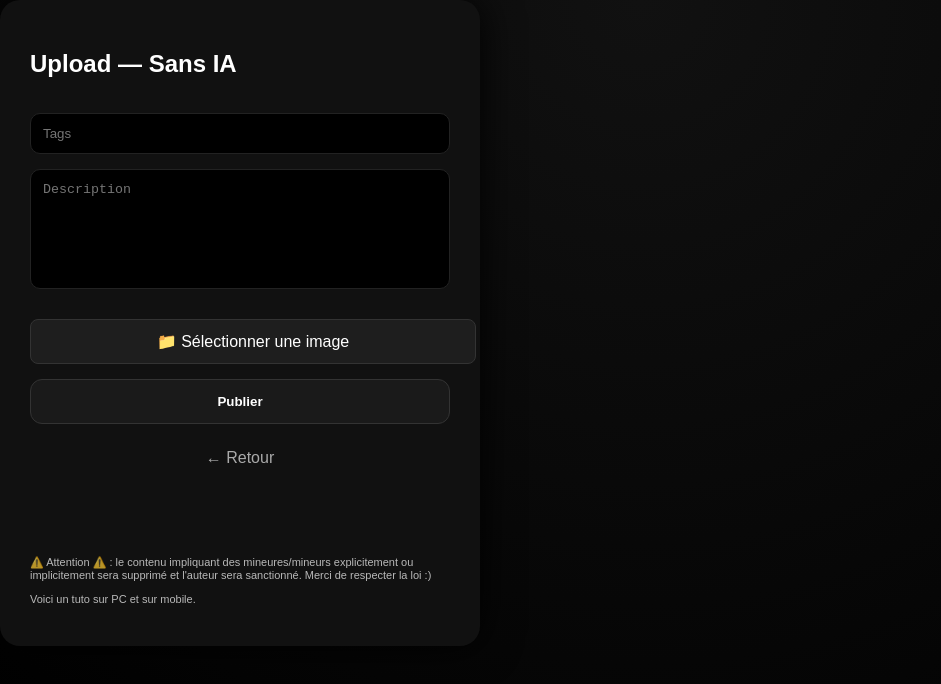
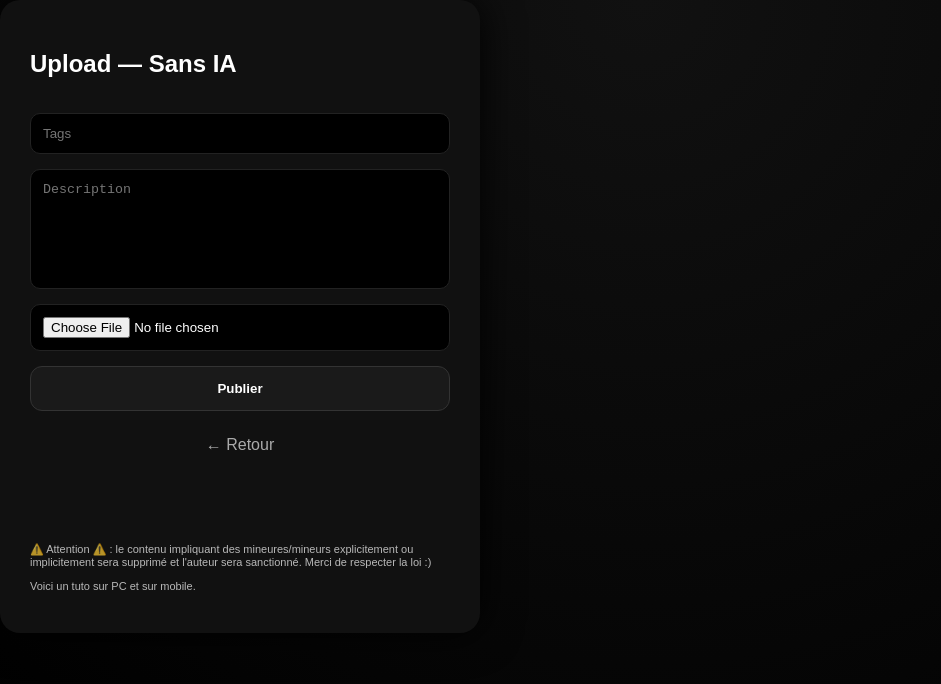
Before and after one commit to rowentax33/rowentax33.github.io, a plain HTML site: page uploadwithoutia.html in a window 1280 px wide. Shown: the whole page, without its empty margins (0-941 px from the left). Drawn offline with Linux system fonts and the light colour scheme.

Commit message:
v83 avec l rep du css pr upload et remplaceement par <input type="file" id="fileInput" accept="image/*,video/*"> dans le upload.js

```diff
--- a/upload.css
+++ b/upload.css
@@ -104,32 +104,7 @@ a{
   text-decoration:none;
 }
 
-/* Masquer le vrai input file */
-.file-label input {
-  display: none;
-}
 
-.file-label input {
-  display: none;
-}
-
-.file-label {
-  display: block;
-  width: 100%;
-  padding: 12px;
-  margin-top: 15px;
-  background: #1e1e1e;
-  border: 1px solid #333;
-  border-radius: 8px;
-  cursor: pointer;
-  text-align: center;
-  font-weight: 500;
-  transition: background 0.2s;
-}
-
-.file-label:hover {
-  background: #2a2a2a;
-}
 #msg {
   margin-top: 10px;
   min-height: 20px;
--- a/uploadwithoutia.html
+++ b/uploadwithoutia.html
@@ -7,10 +7,8 @@
   <textarea id="description" placeholder="Description"></textarea>
 
   <!-- Custom file button -->
-  <label class="file-label">
-    📁 Sélectionner une image
-    <input type="file" id="fileInput" accept="image/*,video/*">
-  </label>
+
+  <input type="file" id="fileInput" accept="image/*,video/*">
 
   <button id="publish">Publier</button>
 
```
Also changed, not shown: withia.html (+1 -1 lines), withoutia.html (+1 -1 lines).
